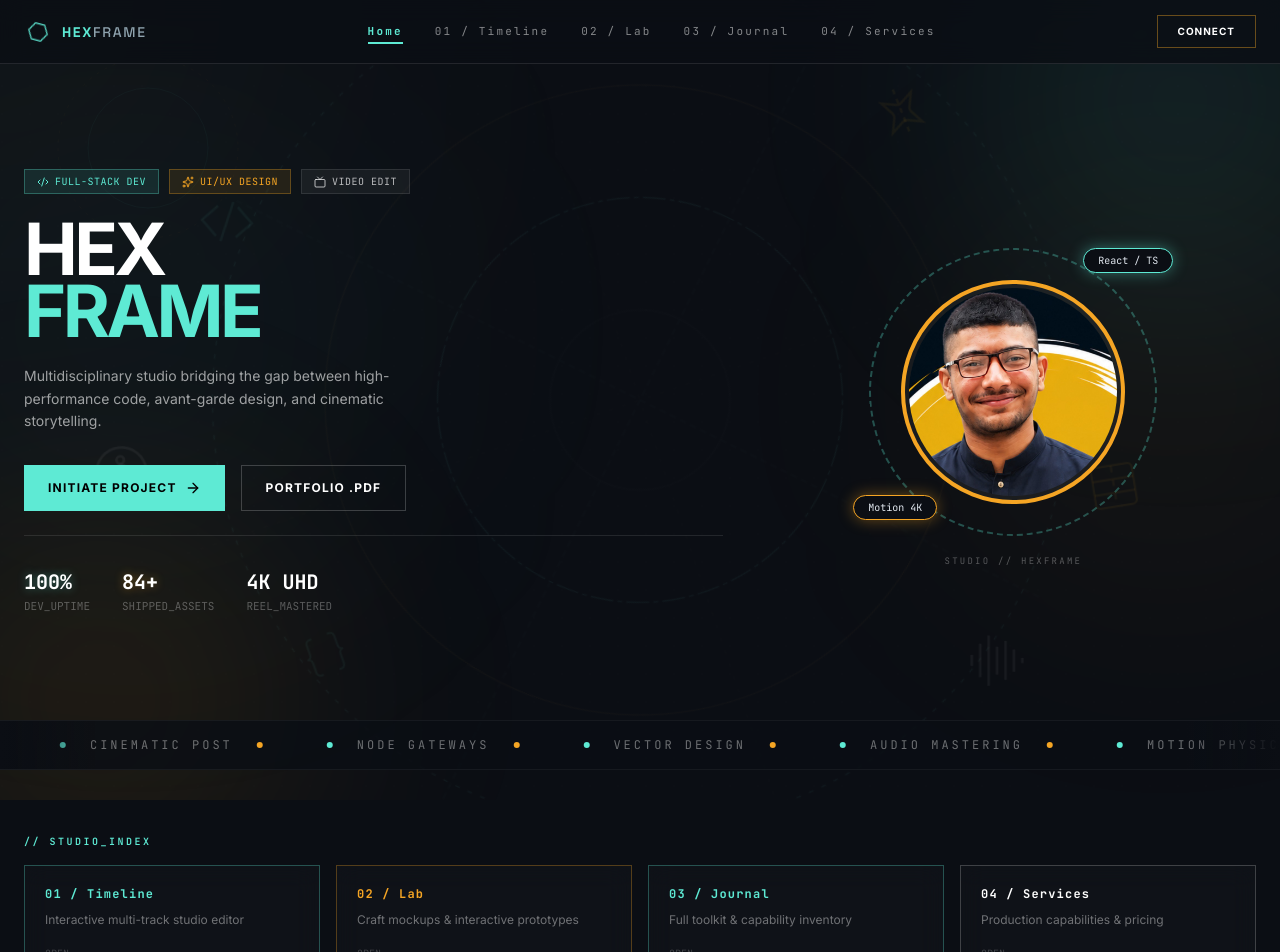
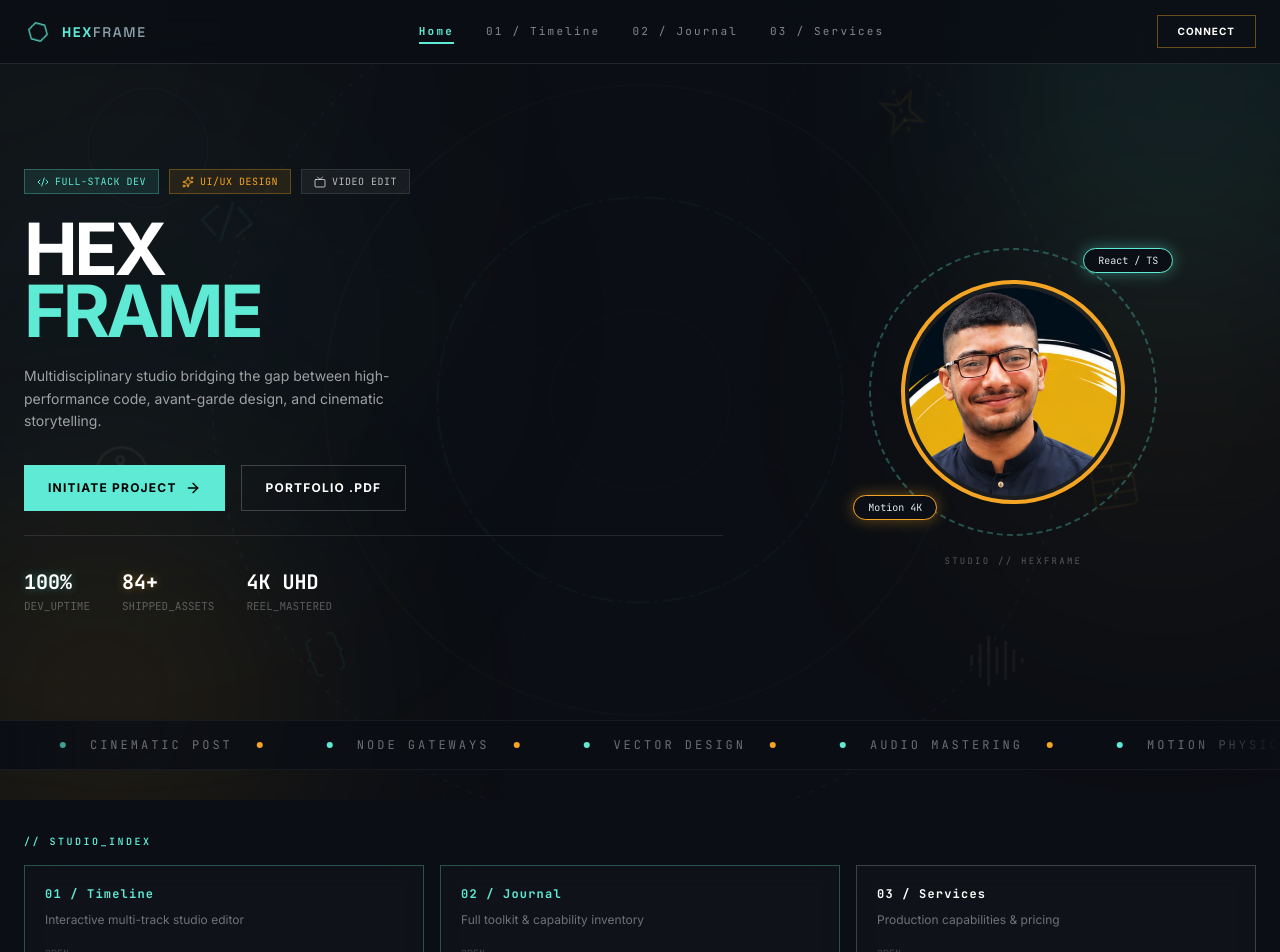
Before and after one commit to talwiinderahmad012-sys/MUHAMMAD-AHMAD-HASSAN, a React (Vite) app: page / in a window 1280 px wide. Shown: the top 952 px of the page. Built offline with nearby package versions, Linux system fonts and the light colour scheme.

Commit message:
feat: permanently remove Lab section, renumber Journal to 02 and Services to 03

```diff
--- a/src/App.tsx
+++ b/src/App.tsx
@@ -13,16 +13,12 @@ import SkillsGrid from './components/SkillsGrid';
 import ServicesList from './components/ServicesList';
 import Contact from './components/Contact';
 import ConnectModal from './components/ConnectModal';
-import SaasMetricsCard from './components/SaasMetricsCard';
-import BrandingPaletteTool from './components/BrandingPaletteTool';
-import InteractiveLutGrader from './components/InteractiveLutGrader';
-import TechInventory from './components/TechInventory';
 
 // Icons
 import { Terminal, Settings, Sliders, ExternalLink, Menu, X, Sparkles } from 'lucide-react';
 
 export default function App() {
-  const [currentPage, setCurrentPage] = useState<'home' | 'timeline' | 'lab' | 'journal' | 'services'>('home');
+  const [currentPage, setCurrentPage] = useState<'home' | 'timeline' | 'journal' | 'services'>('home');
   const [currentTime, setCurrentTime] = useState(0);
   const [isPlaying, setIsPlaying] = useState(false);
   const [selectedClipId, setSelectedClipId] = useState<string | null>('dev-1');
@@ -145,21 +141,11 @@ export default function App() {
             )}
           </button>
           <button
-            onClick={() => setCurrentPage('lab')}
-            aria-current={currentPage === 'lab' ? 'page' : undefined}
-            className={`cursor-pointer hover:text-cyan-accent transition-all relative ${currentPage === 'lab' ? 'text-cyan-accent font-bold' : 'text-white/50'}`}
-          >
-            02 / Lab
-            {currentPage === 'lab' && (
-              <span className="absolute -bottom-1 left-0 right-0 h-[1.5px] bg-cyan-accent" />
-            )}
-          </button>
-          <button
             onClick={() => setCurrentPage('journal')}
             aria-current={currentPage === 'journal' ? 'page' : undefined}
             className={`cursor-pointer hover:text-cyan-accent transition-all relative ${currentPage === 'journal' ? 'text-cyan-accent font-bold' : 'text-white/50'}`}
           >
-            03 / Journal
+            02 / Journal
             {currentPage === 'journal' && (
               <span className="absolute -bottom-1 left-0 right-0 h-[1.5px] bg-cyan-accent" />
             )}
@@ -169,7 +155,7 @@ export default function App() {
             aria-current={currentPage === 'services' ? 'page' : undefined}
             className={`cursor-pointer hover:text-cyan-accent transition-all relative ${currentPage === 'services' ? 'text-cyan-accent font-bold' : 'text-white/50'}`}
           >
-            04 / Services
+            03 / Services
             {currentPage === 'services' && (
               <span className="absolute -bottom-1 left-0 right-0 h-[1.5px] bg-cyan-accent" />
             )}
@@ -224,25 +210,18 @@ export default function App() {
                 01 / Timeline
               </button>
               <button
-                onClick={() => { setCurrentPage('lab'); setIsMobileMenuOpen(false); }}
-                aria-current={currentPage === 'lab' ? 'page' : undefined}
-                className={`block w-full text-left py-2 text-[11px] font-mono uppercase tracking-[0.2em] transition-all ${currentPage === 'lab' ? 'text-cyan-accent font-bold' : 'text-white/50 hover:text-white'}`}
-              >
-                02 / Lab
-              </button>
-              <button
                 onClick={() => { setCurrentPage('journal'); setIsMobileMenuOpen(false); }}
                 aria-current={currentPage === 'journal' ? 'page' : undefined}
                 className={`block w-full text-left py-2 text-[11px] font-mono uppercase tracking-[0.2em] transition-all ${currentPage === 'journal' ? 'text-cyan-accent font-bold' : 'text-white/50 hover:text-white'}`}
               >
-                03 / Journal
+                02 / Journal
               </button>
               <button
                 onClick={() => { setCurrentPage('services'); setIsMobileMenuOpen(false); }}
                 aria-current={currentPage === 'services' ? 'page' : undefined}
                 className={`block w-full text-left py-2 text-[11px] font-mono uppercase tracking-[0.2em] transition-all ${currentPage === 'services' ? 'text-cyan-accent font-bold' : 'text-white/50 hover:text-white'}`}
               >
-                04 / Services
+                03 / Services
               </button>
               <div className="pt-4 border-t border-white/10 flex gap-3">
                 <button
@@ -278,12 +257,11 @@ export default function App() {
               <section className="relative py-16 px-6 border-b border-white/5 z-10">
                 <div className="max-w-7xl mx-auto w-full">
                   <div className="font-mono text-[10px] tracking-[0.25em] text-cyan-accent font-semibold uppercase mb-4">// STUDIO_INDEX</div>
-                  <div className="grid grid-cols-1 sm:grid-cols-2 lg:grid-cols-4 gap-4">
+                  <div className="grid grid-cols-1 sm:grid-cols-3 gap-4">
                     {[
                       { key: 'timeline', label: '01 / Timeline', sub: 'Interactive multi-track studio editor', color: 'border-cyan-accent/30 hover:border-cyan-accent', accent: 'text-cyan-accent' },
-                      { key: 'lab',      label: '02 / Lab',      sub: 'Craft mockups & interactive prototypes', color: 'border-amber-accent/30 hover:border-amber-accent', accent: 'text-amber-accent' },
-                      { key: 'journal',  label: '03 / Journal',  sub: 'Full toolkit & capability inventory',  color: 'border-cyan-accent/30 hover:border-cyan-accent', accent: 'text-cyan-accent' },
-                      { key: 'services', label: '04 / Services', sub: 'Production capabilities & pricing',    color: 'border-white/20 hover:border-white/60', accent: 'text-white' },
+                      { key: 'journal',  label: '02 / Journal',  sub: 'Full toolkit & capability inventory',  color: 'border-cyan-accent/30 hover:border-cyan-accent', accent: 'text-cyan-accent' },
+                      { key: 'services', label: '03 / Services', sub: 'Production capabilities & pricing',    color: 'border-white/20 hover:border-white/60', accent: 'text-white' },
                     ].map(p => (
                       <button
                         key={p.key}
@@ -356,41 +334,6 @@ export default function App() {
             </motion.div>
           )}
 
-          {/* ── 02 / LAB PAGE ─────────────────────────────────────────── */}
-          {currentPage === 'lab' && (
-            <motion.div
-              key="lab"
-              initial={{ opacity: 0, y: 16 }}
-              animate={{ opacity: 1, y: 0 }}
-              exit={{ opacity: 0, y: -16 }}
-              transition={{ duration: 0.35, ease: 'easeInOut' }}
-            >
-              {/* Page Hero */}
-              <section className="relative pt-28 pb-12 px-6 border-b border-white/5 z-10">
-                <div className="max-w-7xl mx-auto w-full">
-                  <div className="font-mono text-[10px] tracking-[0.25em] text-amber-accent font-semibold uppercase mb-3">// 02_CRAFT_LAB</div>
-                  <h1 className="font-display font-bold text-4xl md:text-6xl text-white tracking-tight mb-4">
-                    Interactive <span className="text-amber-accent">Prototypes</span> &amp; Production Masters
-                  </h1>
-                  <p className="text-white/50 text-sm max-w-xl font-light font-sans">
-                    Hover over each deck to engage micro-animations &amp; interaction loops. Three disciplines, three live mockups.
-                  </p>
-                </div>
-              </section>
-
-              {/* Lab Dashboard Components */}
-              <section className="relative py-12 px-6 z-10">
-                <div className="max-w-3xl mx-auto w-full space-y-8">
-                  <SaasMetricsCard />
-                  <BrandingPaletteTool />
-                  <InteractiveLutGrader />
-                  <TechInventory />
-                </div>
-              </section>
-
-              <Marquee />
-            </motion.div>
-          )}
 
           {/* ── 03 / JOURNAL PAGE ─────────────────────────────────────── */}
           {currentPage === 'journal' && (
@@ -404,7 +347,7 @@ export default function App() {
               {/* Page Hero */}
               <section className="relative pt-28 pb-12 px-6 border-b border-white/5 z-10">
                 <div className="max-w-7xl mx-auto w-full">
-                  <div className="font-mono text-[10px] tracking-[0.25em] text-cyan-accent font-semibold uppercase mb-3">// 03_TECH_INVENTORY</div>
+                  <div className="font-mono text-[10px] tracking-[0.25em] text-cyan-accent font-semibold uppercase mb-3">// 02_TECH_INVENTORY</div>
                   <h1 className="font-display font-bold text-4xl md:text-6xl text-white tracking-tight mb-4">
                     Capabilities &amp; <span className="text-cyan-accent">Toolkit</span> Focus
                   </h1>
@@ -431,7 +374,7 @@ export default function App() {
               {/* Page Hero */}
               <section className="relative pt-28 pb-12 px-6 border-b border-white/5 z-10">
                 <div className="max-w-7xl mx-auto w-full">
-                  <div className="font-mono text-[10px] tracking-[0.25em] text-amber-accent font-semibold uppercase mb-3">// 04_SERVICE_CATALOGUE</div>
+                  <div className="font-mono text-[10px] tracking-[0.25em] text-amber-accent font-semibold uppercase mb-3">// 03_SERVICE_CATALOGUE</div>
                   <h1 className="font-display font-bold text-4xl md:text-6xl text-white tracking-tight mb-4">
                     Production <span className="text-amber-accent">Capabilities</span>
                   </h1>
```
